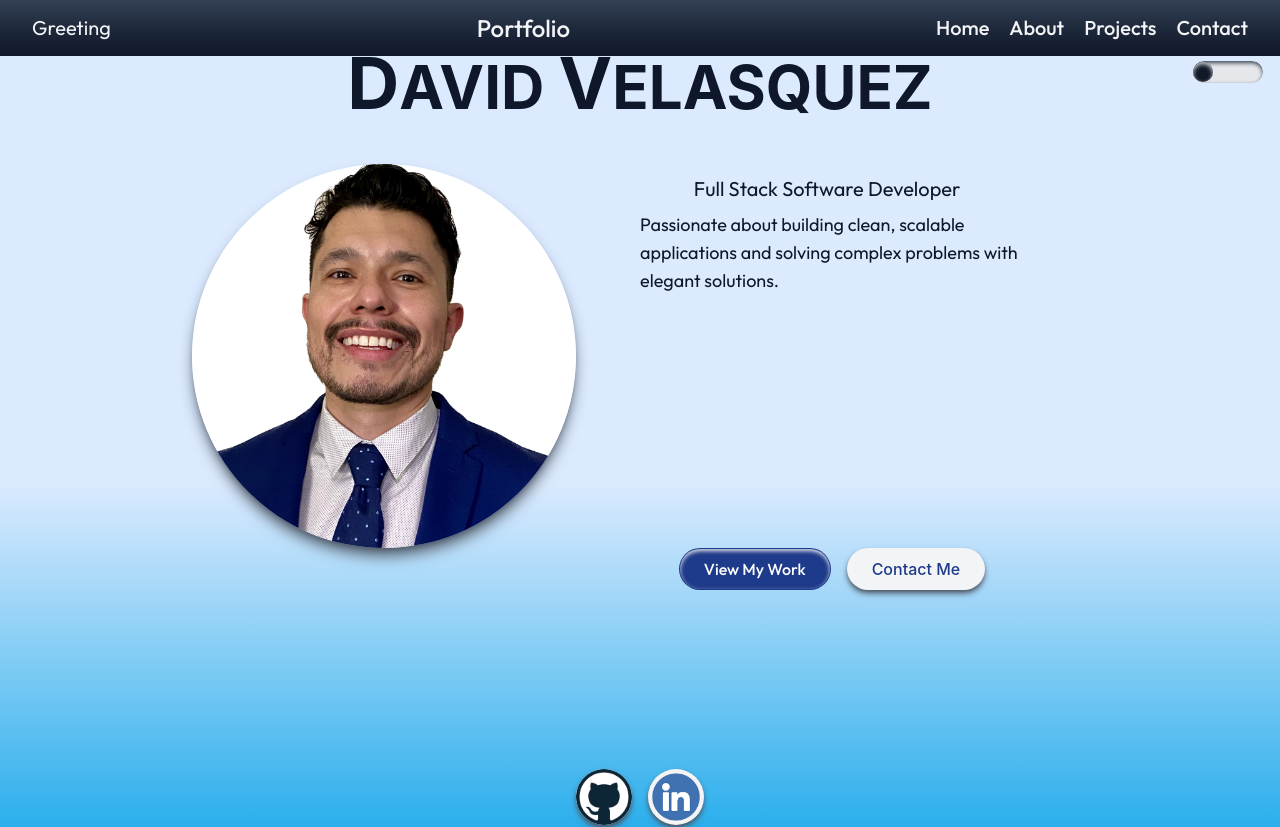
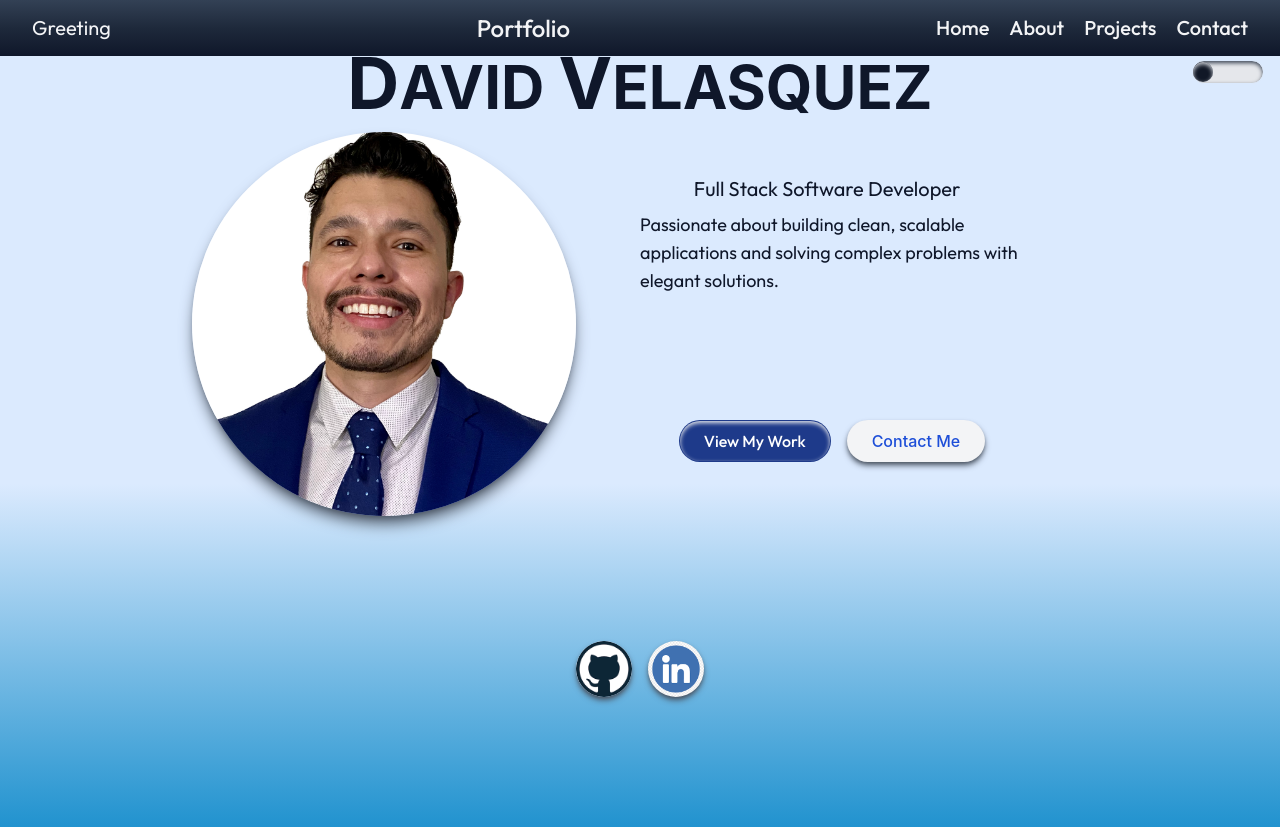
Before and after one commit to davidxv15/Portfolio-2, a React (Vite) app: page / in a window 1280 px wide. Shown: the top 827 px of the page. Built offline with nearby package versions, Linux system fonts and the light colour scheme; a web font is replaced by a local one.

Commit message:
img spacing

```diff
--- a/src/components/HeroSection.tsx
+++ b/src/components/HeroSection.tsx
@@ -2,11 +2,11 @@ import * as React from "react";
 
 const HeroSection: React.FC = () => {
   return (
-    <section className="section flex flex-col items-center justify-evenly h-screen w-screen bg-gradient-to-t from-sky-500 via-blue-100 to-blue-100 text-center md:mt-5 lg:mt-4 md:-translate-y-5">
+    <section className="section flex flex-col items-center justify-evenly h-screen w-screen bg-gradient-to-t from-sky-600 via-blue-100 to-blue-100 text-center md:mt-5 lg:mt-4 md:-translate-y-5">
       <div className="mb-2 bg-gradient-to-b from-blue-100 via-blue-100 to-blue-100">
         <h1
           className="surname text-5xl lg:text-6xl font-league font-bold text-slate-900 bg-transparent
-         w-3/4 mx-auto outline outline-none lg:-translate-y-24"
+         w-3/4 mx-auto outline outline-none sm:-translate-y-12 lg:-translate-y-24"
         >
           <span className="text-5.5xl lg:text-7xl">D</span>AVID{" "}
           <span className="text-5.5xl lg:text-7xl">V</span>ELASQUEZ
@@ -23,14 +23,14 @@ const HeroSection: React.FC = () => {
         <img
           src="/WhiteShirtPhoto.jpg"
           alt="My Portrait"
-          className="rounded-full w-72 h-72 lg:w-96 lg:h-96 object-cover object-[80%_6%] shadow-lg shadow-gray-600 md:absolute md:bottom-52 md:left-28 lg:left-48 lg:-translate-y-32 transition-all duration-900 ease-in-out"
+          className="rounded-full w-72 h-72 lg:w-96 lg:h-96 object-cover object-[80%_6%] shadow-lg shadow-gray-600 md:absolute md:bottom-60 md:left-28 lg:left-48 lg:-translate-y-32 transition-all duration-800 ease-in-out"
         />
       </div>
       <div className="mt-4 md:ml-96 md:mb-24">
-        <button className="bg-blue-900 text-white px-6 py-2 rounded-full hover:bg-blue-600 transition font-outfit shadow-inner rounded-full shadow shadow-gray-200 shadow">
+        <button className="bg-blue-900 text-white px-6 py-2 rounded-full hover:bg-blue-600 transition font-outfit shadow-inner rounded-full shadow shadow-gray-200 shadow md:-translate-y-20 lg:-translate-y-32">
           View My Work
         </button>
-        <button className="bg-gray-100 text-blue-900 px-6 py-2 rounded-full shadow hover:bg-gray-300 transition ml-4 shadow-md shadow-gray-600">
+        <button className="bg-gray-100 text-blue-700 px-6 py-2 rounded-full shadow hover:bg-gray-300 transition ml-4 shadow-md shadow-gray-600 md:-translate-y-20 lg:-translate-y-32">
           Contact Me
         </button>
       </div>
@@ -43,7 +43,7 @@ const HeroSection: React.FC = () => {
           <img
             src="GitHubLogo.png"
             alt="GitHub"
-            className="w-14 h-14 rounded-full shadow-md shadow-gray-600"
+            className="w-14 h-14 rounded-full shadow-md shadow-gray-600 md:-translate-y-32"
           />
         </a>
         <a
@@ -54,7 +54,7 @@ const HeroSection: React.FC = () => {
           <img
             src="LinkedInLogo.png"
             alt="LinkedIn logo"
-            className="w-14 h-14 rounded-full object-cover shadow-md shadow-gray-600 object-cover bg-blue-400"
+            className="w-14 h-14 rounded-full object-cover shadow-md shadow-gray-600 object-cover bg-red-500 text-red-500 md:-translate-y-32"
           />
         </a>
       </div>
```
